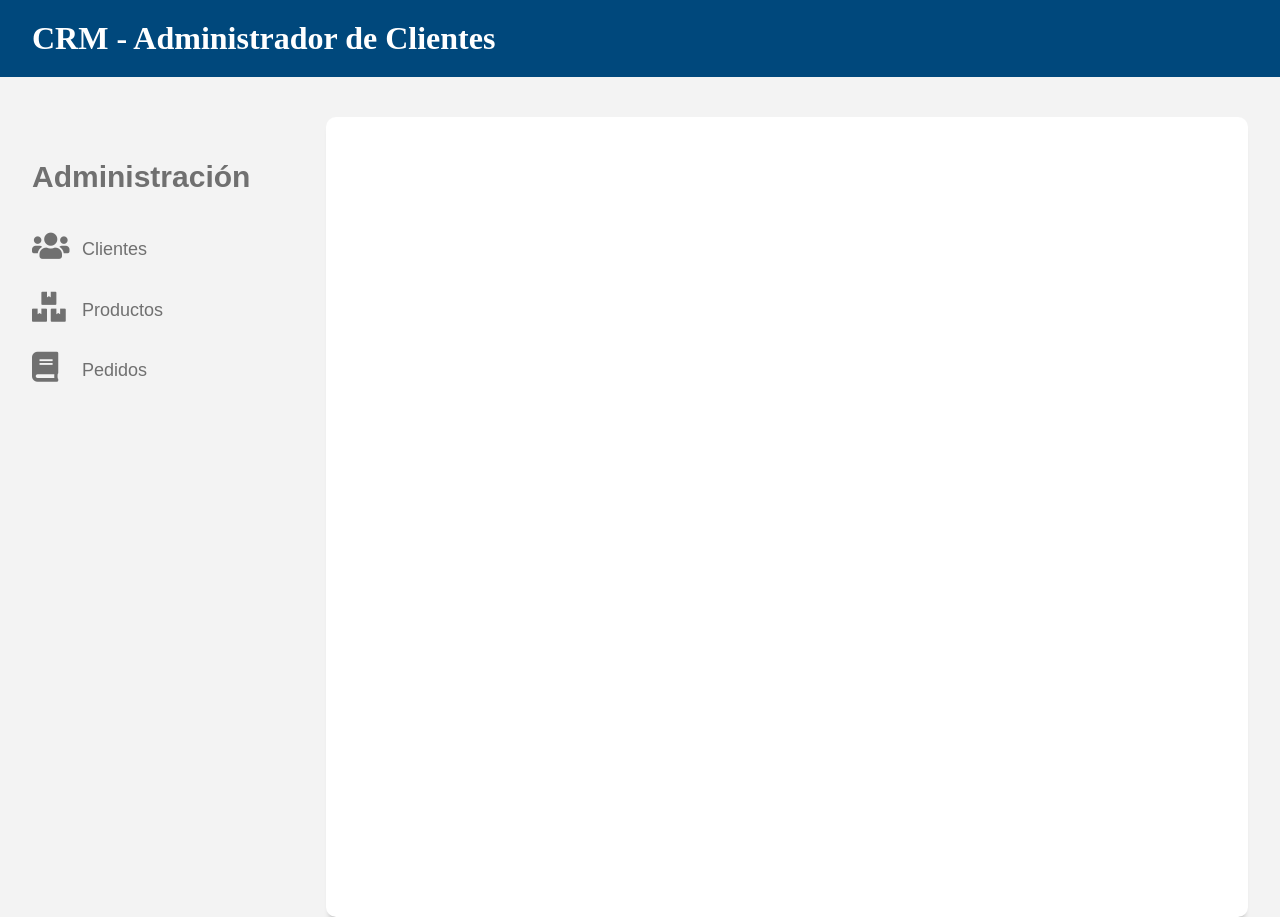
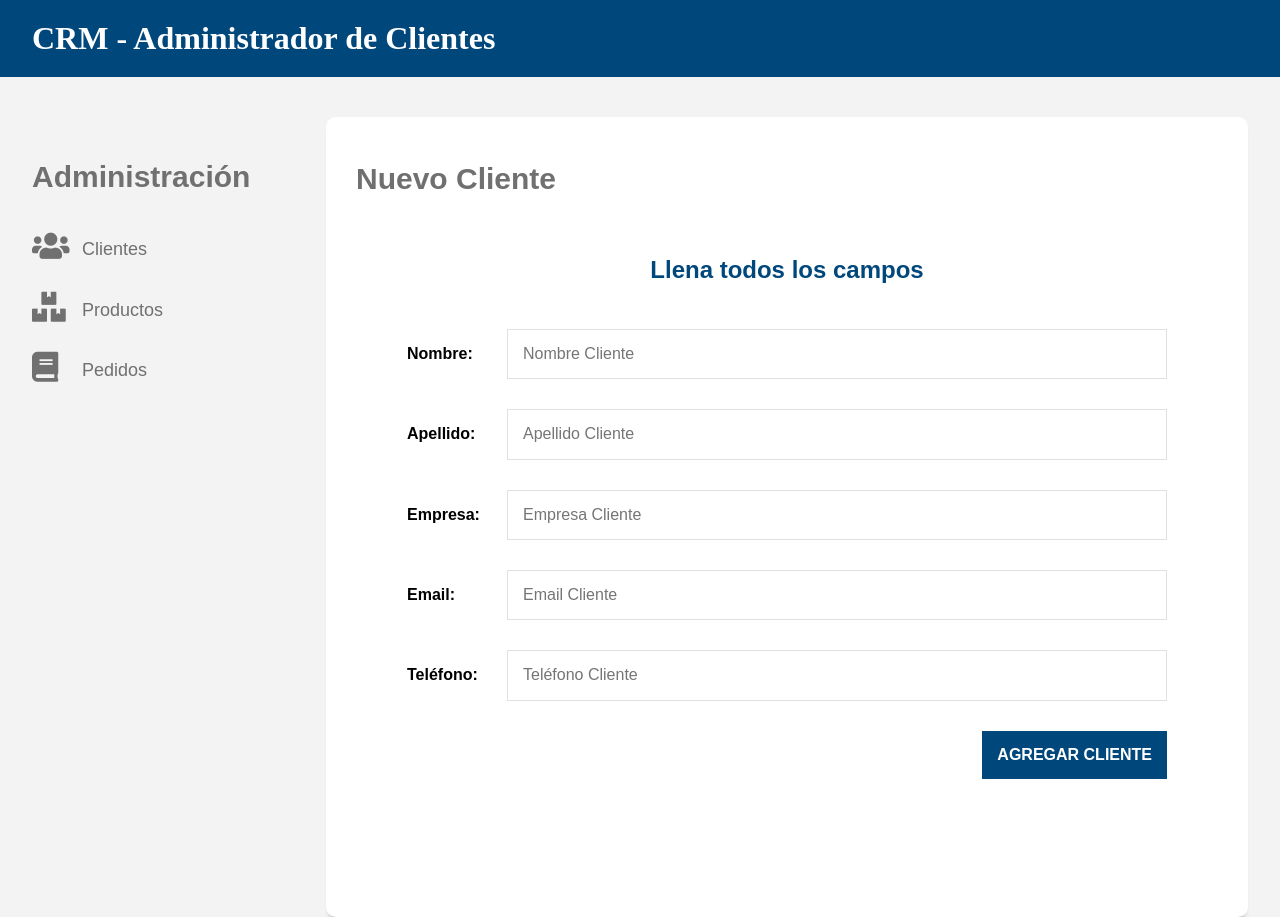
Before and after one commit to Gonzalo-Aruquipa/CRUD-React, a React (Vite) app: page /create-client in a window 1280 px wide. Built offline with nearby package versions, Linux system fonts and the light colour scheme.

Commit message:
form new client

```diff
--- a/package.json
+++ b/package.json
@@ -17,7 +17,8 @@
     "axios": "^1.4.0",
     "react": "^18.2.0",
     "react-dom": "^18.2.0",
-    "react-router-dom": "^6.11.1"
+    "react-router-dom": "^6.11.1",
+    "sweetalert2": "^11.7.5"
   },
   "devDependencies": {
     "@types/react": "^18.0.28",
--- a/src/App.jsx
+++ b/src/App.jsx
@@ -4,6 +4,7 @@ import { Routes, Route } from "react-router-dom";
 import { Header } from "./components/Header";
 import { Navigate } from "./components/Navigate";
 import { Client } from "./components/Client";
+import { NewClient } from "./components/NewClient";
 import { Product } from "./components/Product";
 import { Pedido } from "./components/Pedido";
 
@@ -17,7 +18,9 @@ function App() {
           <main className="caja-contenido col-9">
             <Routes>
               <Route exact path="/clientes" element={<Client />} />
+              <Route exact path="/create-client" element={<NewClient />} />
               <Route exact path="/productos" element={<Product />} />
+              <Route exact path="/pedidos" element={<Pedido />} />
               <Route exact path="/pedidos" element={<Pedido />} />
             </Routes>
           </main>
--- a/src/components/Client.jsx
+++ b/src/components/Client.jsx
@@ -1,6 +1,7 @@
 import axios from "axios";
 import { useState, useEffect } from "react";
 import { ClienteCard } from "./ClienteCard";
+import { Link } from "react-router-dom";
 export const Client = () => {
   const [clientes, setClientes] = useState([]);
 
@@ -19,11 +20,11 @@ export const Client = () => {
     <>
       <h2>Clientes</h2>
 
-      <a href="nuevo-cliente.html" className="btn btn-verde nvo-cliente">
+      <Link to={"/create-client"} className="btn btn-verde nvo-cliente">
         {" "}
         <i className="fas fa-plus-circle"></i>
         Nuevo Cliente
-      </a>
+      </Link>
 
       <ul className="listado-clientes">
         {clientes.map((cliente) => (
--- /dev/null
+++ b/src/components/NewClient.jsx
@@ -0,0 +1,103 @@
+import { useState } from "react";
+import axios from "axios";
+import Swal from "sweetalert2";
+export const NewClient = () => {
+  const URL = "http://localhost:3000";
+
+  const [cliente, setCliente] = useState({
+    name: "",
+    lastname: "",
+    empresa: "",
+    email: "",
+    telefono: "",
+  });
+
+  let handleInputChange = (e) => {
+    setCliente({ ...cliente, [e.target.name]: e.target.value });
+    // setErrors(validate({ ...form, [e.target.name]: e.target.value }));
+  };
+  const getClientes = async () => {
+    await axios.post(`${URL}/clientes`, cliente);
+  };
+
+  const handleSubmit = (e) => {
+    e.preventDefault();
+    getClientes();
+    Swal.fire("OK", "El cliente se agregó correctamente", "success");
+
+    setCliente({
+      name: "",
+      lastname: "",
+      empresa: "",
+      email: "",
+      telefono: "",
+    });
+  };
+  return (
+    <>
+      <h2>Nuevo Cliente</h2>
+
+      <form id="form" onSubmit={handleSubmit}>
+        <legend>Llena todos los campos</legend>
+
+        <div className="campo">
+          <label>Nombre:</label>
+          <input
+            type="text"
+            placeholder="Nombre Cliente"
+            name="name"
+            onChange={(e) => handleInputChange(e)}
+          />
+        </div>
+
+        <div className="campo">
+          <label>Apellido:</label>
+          <input
+            type="text"
+            placeholder="Apellido Cliente"
+            name="lastname"
+            onChange={(e) => handleInputChange(e)}
+          />
+        </div>
+
+        <div className="campo">
+          <label>Empresa:</label>
+          <input
+            type="text"
+            placeholder="Empresa Cliente"
+            name="empresa"
+            onChange={(e) => handleInputChange(e)}
+          />
+        </div>
+
+        <div className="campo">
+          <label>Email:</label>
+          <input
+            type="email"
+            placeholder="Email Cliente"
+            name="email"
+            onChange={(e) => handleInputChange(e)}
+          />
+        </div>
+
+        <div className="campo">
+          <label>Teléfono:</label>
+          <input
+            type="text"
+            placeholder="Teléfono Cliente"
+            name="telefono"
+            onChange={(e) => handleInputChange(e)}
+          />
+        </div>
+
+        <div className="enviar">
+          <input
+            type="submit"
+            className="btn btn-azul"
+            value="Agregar Cliente"
+          />
+        </div>
+      </form>
+    </>
+  );
+};
```
Also changed, not shown: 1 other file (tests, documents, lock files or other folders).
